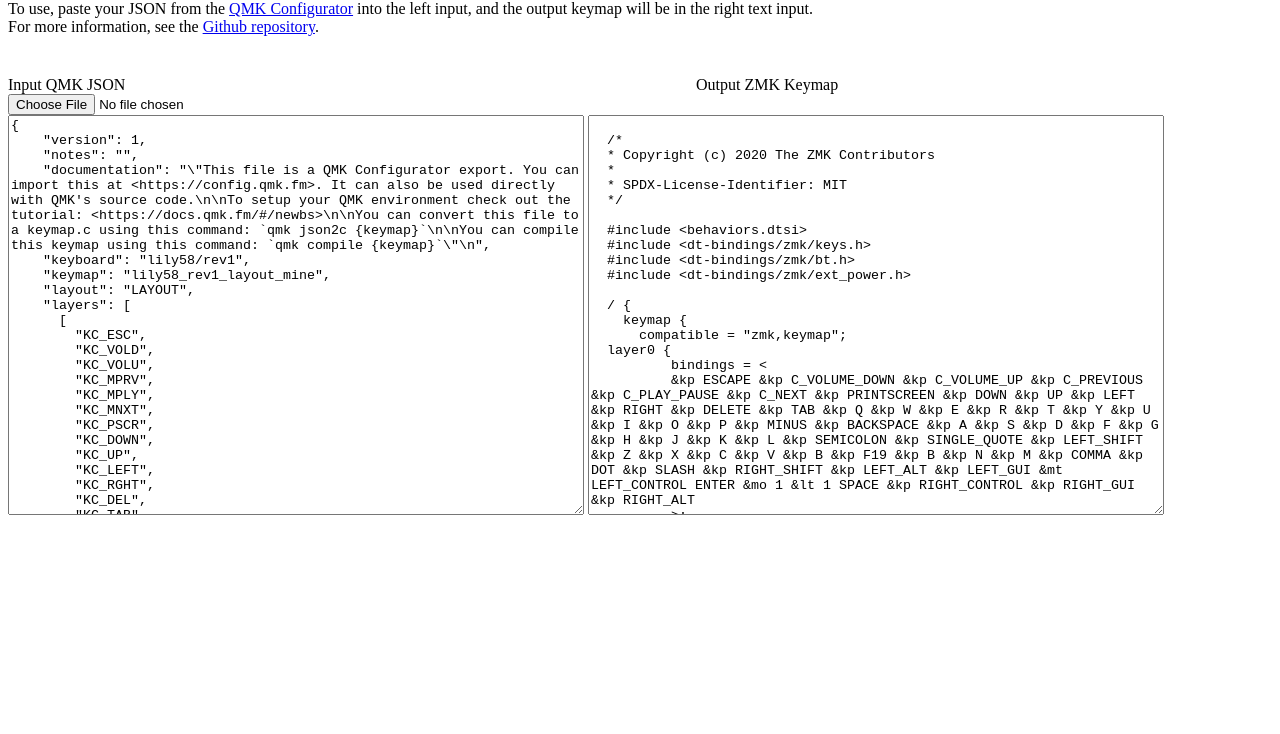
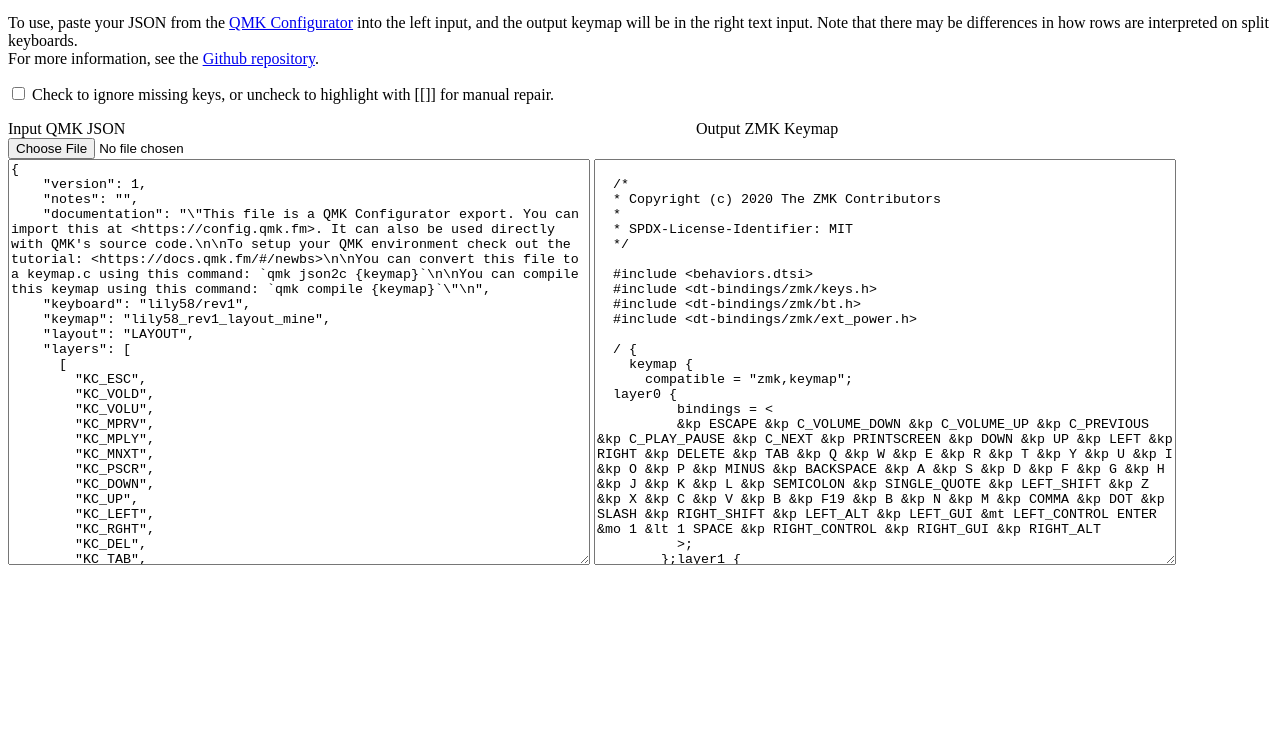
Before and after one commit to aaronsantiago/qmk-to-zmk, a plain HTML site: page index.html in a window 1280 px wide. Shown: the part 66-800 px from the top of the page. Drawn offline with Linux system fonts and the light colour scheme.

Commit message:
Add support for boolean OR'd keys, more key mappings, and error nilification

```diff
--- a/index.html
+++ b/index.html
@@ -1,9 +1,18 @@
+<!DOCTYPE html>
 <html>
   <h1>QMK JSON to ZMK Keymap converter</h1>
 
-  <div>To use, paste your JSON from the <a href="https://config.qmk.fm/">QMK Configurator</a> into the left input, and the output keymap will be in the right text input.</div>
-  <div style="margin-bottom:5vh;">For more information, see the <a href="https://github.com/aaronsantiago/qmk-to-zmk">Github repository</a>.</div>
-
+  <div>
+    To use, paste your JSON from the <a href="https://config.qmk.fm/">QMK
+    Configurator</a> into the left input, and the output keymap will be in the
+    right text input.  Note that there may be differences in how rows are
+    interpreted on split keyboards.
+  </div>
+  <div style="margin-bottom:2vh;">For more information, see the <a href="https://github.com/aaronsantiago/qmk-to-zmk">Github repository</a>.</div>
+  <div style="margin-bottom:2vh;">
+    <input oninput="updateKeymap();" type="checkbox" id="noop_missing" value="&none">
+    Check to ignore missing keys, or uncheck to highlight with [[]] for manual repair.
+  </div>
   <div><div style="float:left;width: 45vw">Input QMK JSON</div><div style="float:right;width: 45vw">Output ZMK Keymap</div></div>
   <div><input type="file" id="fileUpload"/></div>
 
@@ -149,8 +158,21 @@
 // These will be translated directly as the string on the right.
 let special_key_map = {
 "KC_TRNS" : "&trans",
-"KC_NO" : "&kp F20"
-}
+"KC_NO" : "&none",
+"RESET": "&sys_reset",
+
+// Enabling this broke the build, unclear why; disabled but leaving for reference.
+// "KC_MS_BTN1": "&mkp LCLK",
+// "KC_MS_BTN2": "&mkp RCLK",
+// "KC_MS_BTN3": "&mkp MCLK",
+// "KC_MS_BTN4": "&mkp MB4",
+// "KC_MS_BTN5": "&mkp MB5",
+// "KC_BTN1": "&mkp LCLK",
+// "KC_BTN2": "&mkp RCLK",
+// "KC_BTN3": "&mkp MCLK",
+// "KC_BTN4": "&mkp MB4",
+// "KC_BTN5": "&mkp MB5",
+};
 
 // These are translated with &kp as a prefix.
   // Any keys I was unsure of are set as F20 --Aaron
@@ -597,7 +619,30 @@ let basic_key_map = {
 "KC_MFFD": "C_FAST_FORWARD",
 "KC_MRWD": "C_REWIND",
 "KC_BRIU": "C_BRIGHTNESS_INC",
-"KC_BRID": "C_BRIGHTNESS_DEC"
+"KC_BRID": "C_BRIGHTNESS_DEC",
+
+// Mod-tap modifiers https://docs.qmk.fm/#/mod_tap?id=mod-tap
+"MOD_LCTL": "LEFT_CONTROL",
+"MOD_LSFT": "LEFT_SHIFT",
+"MOD_LALT": "LEFT_ALT",
+"MOD_LGUI": "LEFT_GUI",
+"MOD_RCTL": "RIGHT_CONTROL",
+"MOD_RSFT": "RIGHT_SHIFT",
+"MOD_RALT": "RIGHT_ALT",
+"MOD_RGUI": "RIGHT_GUI",
+"MOD_HYPR": "LC(LS(LA(LEFT_GUI)))",
+"MOD_MEH": "LC(LS(LEFT_ALT))",
+};
+
+const modifierFunctions = {
+  "MOD_LSFT": "LS",
+  "MOD_LCTL": "LC",
+  "MOD_LALT": "LA",
+  "MOD_LGUI": "LG",
+  "MOD_RSFT": "RS",
+  "MOD_RCTL": "RC",
+  "MOD_RALT": "RA",
+  "MOD_RGUI": "RG",
 };
 
 
@@ -619,12 +664,20 @@ let input = document.getElementById('fileUpload');
         }
       });
 
+// Recursively handle OR keys.
+// Able to handle composite values like "KC_LSFT|KC_RSFT" -> "LS(RIGHT_SHIFT)"
+function parseKeyOperands(operands) {
+  const key = operands[0];
+  if (operands.length === 1) {
+    return basic_key_map[key] ?? 'F20';
+  } else {
+    return `${modifierFunctions[key]}(${parseKeyOperands(operands.slice(1))})`;
+  }
+}
+
 // utility function for the procedural key map
 let parseKey = function (key) {
-  if (!(key in basic_key_map)) {
-    return key;
-  }
-  return basic_key_map[key];
+  return parseKeyOperands(key.split('|').map(s => s.trim()));
 }
 
 // These are special: when the QMK code starts with any of these, the inputs to the QMK command
@@ -647,12 +700,15 @@ let procedural_key_map = {
   "TG": (layer) => `&tog ${layer}`,
   "TO": (layer) => `&to ${layer}`,
   "MO": (layer) => `&mo ${layer}`,
+  "MT": (mod, key) => `&mt ${parseKey(mod)} ${parseKey(key)}`,
+  "S": (key) => `&mt LEFT_SHIFT ${parseKey(key)}`,
 }
 
 
 // ****************** JSON PROCESSING ********************************
 let updateKeymap = function() {
   let input = document.getElementById("inputText");
+  const ignoreMissing = document.getElementById('noop_missing').checked;
   let inputObject = JSON.parse(input.value);
 
   // Boilerplate text from the beginning and end of the file
@@ -737,7 +793,7 @@ let updateKeymap = function() {
 
       // pass through the QMK command if we didn't get anything.
       if (!result) {
-        result = key;
+        result = ignoreMissing ? '&none' : `[[${key}]]`;
       }
       layerText += result;
     }
```
